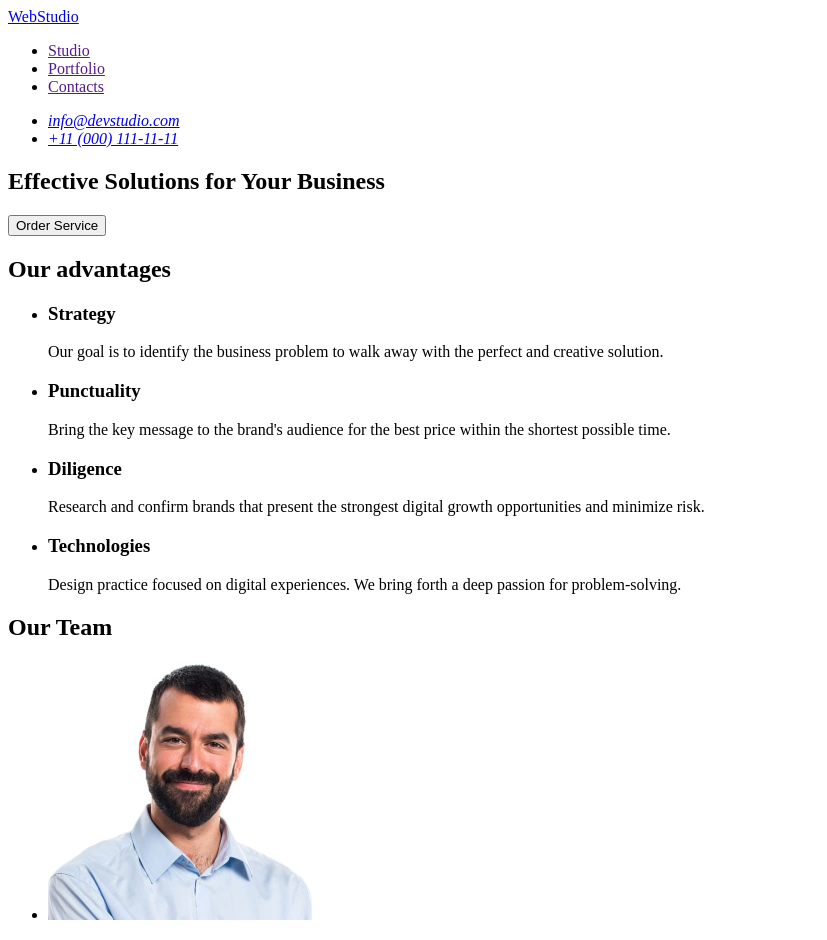
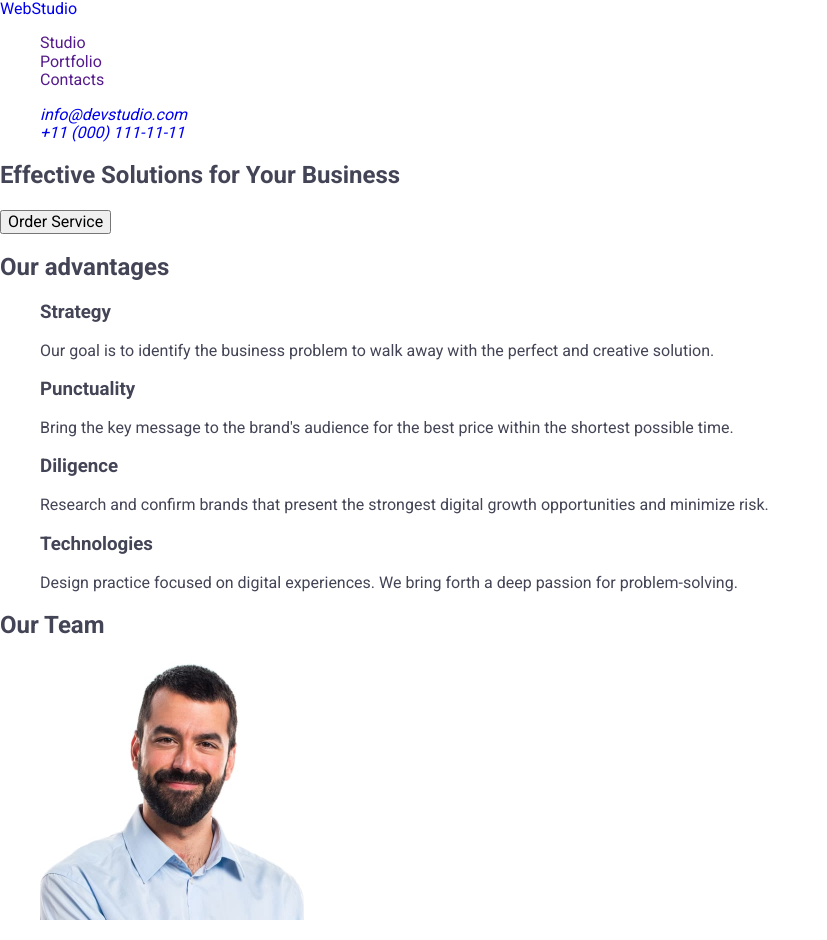
Before and after one commit to Oleksand-Kalinin/goit-markup-hw-02, a plain HTML site: page index.html in a window 1280 px wide. Shown: the top 940 px of the page, without its empty margins (0-827 px from the left). Drawn offline with nearby package versions, Linux system fonts and the light colour scheme.

Commit message:
update index.html and styles.css

```diff
--- a/css/styles.css
+++ b/css/styles.css
@@ -0,0 +1,13 @@
+body {
+    font-family: "Roboto", sans-serif;
+    color: #434455;
+    background: #ffffff;
+}
+
+a {
+    text-decoration: none;
+}
+
+ul {
+    list-style-type: none;
+}
--- a/index.html
+++ b/index.html
@@ -3,42 +3,59 @@
   <head>
     <meta charset="UTF-8" />
     <meta name="viewport" content="width=device-width, initial-scale=1.0" />
+
+    <link rel="preconnect" href="https://fonts.googleapis.com" />
+    <link rel="preconnect" href="https://fonts.gstatic.com" crossorigin />
+    <link
+      href="https://fonts.googleapis.com/css2?family=Raleway:wght@700&family=Roboto:wght@400;500;700&display=swap"
+      rel="stylesheet"
+    />
+
+    <link
+      rel="stylesheet"
+      href="https://cdnjs.cloudflare.com/ajax/libs/modern-normalize/2.0.0/modern-normalize.min.css"
+    />
+
     <link rel="stylesheet" href="./css/styles.css" />
     <title>WebStudio</title>
   </head>
 
   <body>
-    <header>
-      <nav>
-        <a href="./index.html">WebStudio</a>
+    <header class="page-header">
+      <nav class="navigation-menu">
+        <a class="logo" href="./index.html">WebStudio</a>
 
-        <ul>
-          <li><a href="">Studio</a></li>
-          <li><a href="">Portfolio</a></li>
-          <li><a href="">Contacts</a></li>
+        <ul class="navigation-menu-list">
+          <li class="navigation-menu-list-item"><a href="">Studio</a></li>
+          <li class="navigation-menu-list-item"><a href="">Portfolio</a></li>
+          <li class="navigation-menu-list-item"><a href="">Contacts</a></li>
         </ul>
       </nav>
 
-      <address>
-        <ul>
-          <li><a href="mailto:info@devstudio.com">info@devstudio.com</a></li>
-          <li><a href="tel:+110001111111">+11 (000) 111-11-11</a></li>
+      <address class="contacts">
+        <ul class="contacts-list">
+          <li class="contact-list-item">
+            <a href="mailto:info@devstudio.com">info@devstudio.com</a>
+          </li>
+          <li class="contact-list-item">
+            <a href="tel:+110001111111">+11 (000) 111-11-11</a>
+          </li>
         </ul>
       </address>
     </header>
 
-    <main>
-      <section>
-        <h1>Effective Solutions for Your Business</h1>
+    <main class="page-main">
+      <section class="section-header">
+        <h1 class="main-title">Effective Solutions for Your Business</h1>
 
-        <button type="button">Order Service</button>
+        <button class="order-service" type="button">Order Service</button>
       </section>
 
-      <section>
-        <h2>Our advantages</h2>
+      <section class="our-advantages">
+        <h2 class="our-advantages-title">Our advantages</h2>
 
-        <ul>
-          <li>
+        <ul class="our-advantages-list">
+          <li class="our-advantages-list-item">
             <h3>Strategy</h3>
             <p>
               Our goal is to identify the business problem to walk away with the
@@ -46,7 +63,7 @@
             </p>
           </li>
 
-          <li>
+          <li class="our-advantages-list-item">
             <h3>Punctuality</h3>
             <p>
               Bring the key message to the brand's audience for the best price
@@ -54,7 +71,7 @@
             </p>
           </li>
 
-          <li>
+          <li class="our-advantages-list-item">
             <h3>Diligence</h3>
             <p>
               Research and confirm brands that present the strongest digital
@@ -62,7 +79,7 @@
             </p>
           </li>
 
-          <li>
+          <li class="our-advantages-list-item">
             <h3>Technologies</h3>
             <p>
               Design practice focused on digital experiences. We bring forth a
@@ -72,11 +89,11 @@
         </ul>
       </section>
 
-      <section>
-        <h2>Our Team</h2>
+      <section class="our-team">
+        <h2 class="our-team-title">Our Team</h2>
 
-        <ul>
-          <li>
+        <ul class="our-team-list">
+          <li class="our-team-list-item">
             <img
               src="./images/our-team/img-1.jpg"
               alt="Mark Guerrero"
@@ -87,7 +104,7 @@
             <p>Product Designer</p>
           </li>
 
-          <li>
+          <li class="our-team-list-item">
             <img
               src="./images/our-team/img-2.jpg"
               alt="Tom Ford"
@@ -98,7 +115,7 @@
             <p>Frontend Developer</p>
           </li>
 
-          <li>
+          <li class="our-team-list-item">
             <img
               src="./images/our-team/img-3.jpg"
               alt="Camila Garcia"
@@ -109,7 +126,7 @@
             <p>Marketing</p>
           </li>
 
-          <li>
+          <li class="our-team-list-item">
             <img
               src="./images/our-team/img-4.jpg"
               alt="Daniel Wilson"
@@ -122,11 +139,11 @@
         </ul>
       </section>
 
-      <section>
-        <h2>Our Portfolio</h2>
+      <section class="our-portfolio">
+        <h2 class="our-portfolio-title">Our Portfolio</h2>
 
-        <ul>
-          <li>
+        <ul class="our-portfolio-list">
+          <li class="our-portfolio-list-item">
             <img
               src="./images/our-portfolio/img-1.jpg"
               alt=""
@@ -137,7 +154,7 @@
             <p>App</p>
           </li>
 
-          <li>
+          <li class="our-portfolio-list-item">
             <img
               src="./images/our-portfolio/img-2.jpg"
               alt=""
@@ -148,7 +165,7 @@
             <p>Marketing</p>
           </li>
 
-          <li>
+          <li class="our-portfolio-list-item">
             <img
               src="./images/our-portfolio/img-3.jpg"
               alt=""
@@ -159,7 +176,7 @@
             <p>App</p>
           </li>
 
-          <li>
+          <li class="our-portfolio-list-item">
             <img
               src="./images/our-portfolio/img-4.jpg"
               alt=""
@@ -170,7 +187,7 @@
             <p>Marketing</p>
           </li>
 
-          <li>
+          <li class="our-portfolio-list-item">
             <img
               src="./images/our-portfolio/img-5.jpg"
               alt=""
@@ -181,7 +198,7 @@
             <p>Design</p>
           </li>
 
-          <li>
+          <li class="our-portfolio-list-item">
             <img
               src="./images/our-portfolio/img-6.jpg"
               alt=""
@@ -195,10 +212,10 @@
       </section>
     </main>
 
-    <footer>
-      <a href="./index.html">WebStudio</a>
+    <footer class="page-footer">
+      <a class="logo" href="./index.html">WebStudio</a>
 
-      <p>
+      <p class="page-footer-text">
         Increase the flow of customers and sales for your business with digital
         marketing & growth solutions.
       </p>
```
Also changed, not shown: 1 other file.
